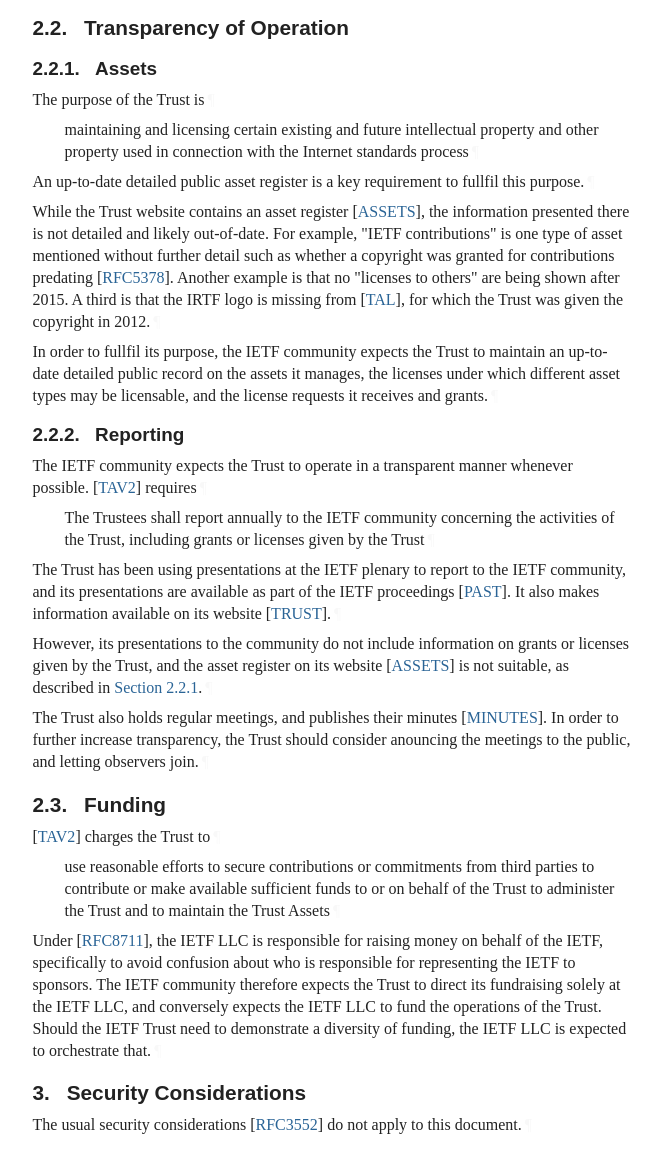
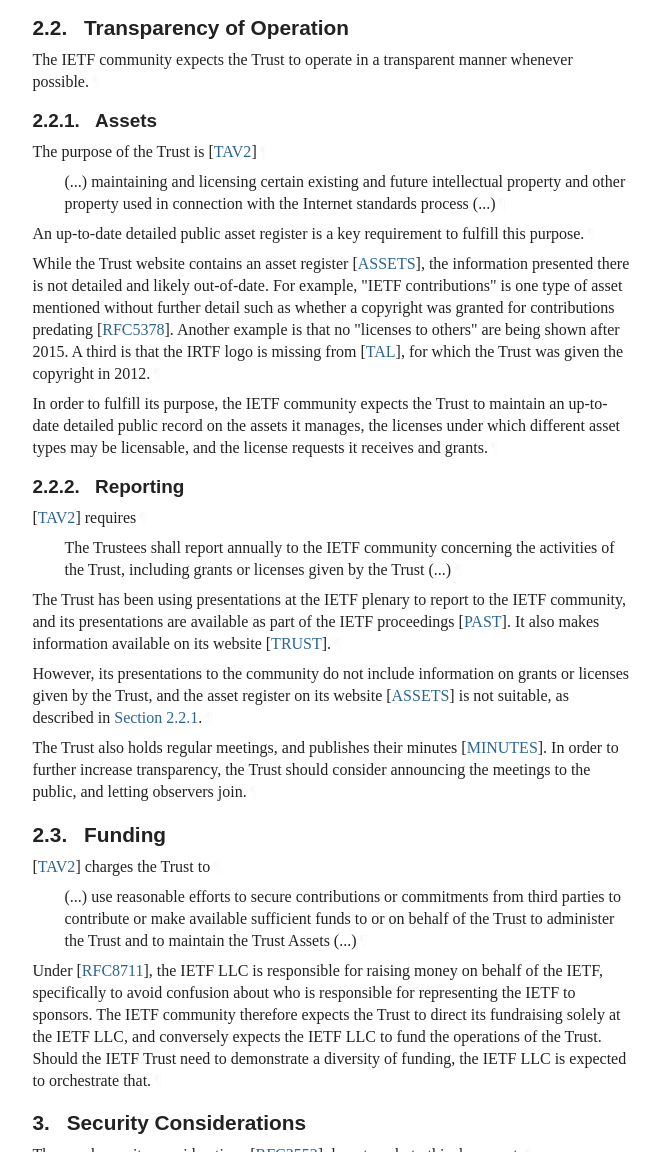
Before and after one commit to larseggert/ietf-and-trust, a plain HTML site: page draft-eggert-ietf-and-trust.html in a window 1280 px wide. Shown: the part 1987-3139 px from the top of the page, without its empty margins (92-753 px from the left). Drawn offline with Linux system fonts and the light colour scheme; a web font is replaced by a local one.

Commit message:
Script updating gh-pages from 97c1786. [ci skip]

```diff
--- a/draft-eggert-ietf-and-trust.html
+++ b/draft-eggert-ietf-and-trust.html
@@ -1223,12 +1223,12 @@
 Trust, and defines the purpose of the Trust as<a href="#section-2-1" class="pilcrow">¶</a></p>
 <ul class="normal ulEmpty">
 <li class="normal ulEmpty" id="section-2-2.1">
-          <p id="section-2-2.1.1">...the advancement of education and public interest by acquiring,
-    holding, maintaining and licensing certain existing and future
-    intellectual property and other property used in connection with
-    the Internet standards process and its administration, for the
-    advancement of the science and technology associated with the
-    Internet and related technology.<a href="#section-2-2.1.1" class="pilcrow">¶</a></p>
+          <p id="section-2-2.1.1">(...) the advancement of education and public interest by acquiring,
+ holding, maintaining and licensing certain existing and future
+ intellectual property and other property used in connection with the
+ Internet standards process and its administration, for the
+ advancement of the science and technology associated with the
+ Internet and related technology.<a href="#section-2-2.1.1" class="pilcrow">¶</a></p>
 </li>
       </ul>
 <p id="section-2-3">It also defines the powers, rights and obligations of the Trustees and
@@ -1284,21 +1284,23 @@
         <h3 id="name-transparency-of-operation">
 <a href="#section-2.2" class="section-number selfRef">2.2. </a><a href="#name-transparency-of-operation" class="section-name selfRef">Transparency of Operation</a>
         </h3>
+<p id="section-2.2-1">The IETF community expects the Trust to operate in a transparent
+manner whenever possible.<a href="#section-2.2-1" class="pilcrow">¶</a></p>
 <div id="assets">
 <section id="section-2.2.1">
           <h4 id="name-assets">
 <a href="#section-2.2.1" class="section-number selfRef">2.2.1. </a><a href="#name-assets" class="section-name selfRef">Assets</a>
           </h4>
-<p id="section-2.2.1-1">The purpose of the Trust is<a href="#section-2.2.1-1" class="pilcrow">¶</a></p>
+<p id="section-2.2.1-1">The purpose of the Trust is <span>[<a href="#TAV2" class="xref">TAV2</a>]</span><a href="#section-2.2.1-1" class="pilcrow">¶</a></p>
 <ul class="normal ulEmpty">
 <li class="normal ulEmpty" id="section-2.2.1-2.1">
-              <p id="section-2.2.1-2.1.1">maintaining and licensing certain existing and future intellectual
- property and other property used in connection with the Internet
- standards process<a href="#section-2.2.1-2.1.1" class="pilcrow">¶</a></p>
+              <p id="section-2.2.1-2.1.1">(...) maintaining and licensing certain existing and future
+ intellectual property and other property used in connection with the
+ Internet standards process (...)<a href="#section-2.2.1-2.1.1" class="pilcrow">¶</a></p>
 </li>
           </ul>
 <p id="section-2.2.1-3">An up-to-date detailed public asset register is a key requirement to
-fullfil this purpose.<a href="#section-2.2.1-3" class="pilcrow">¶</a></p>
+fulfill this purpose.<a href="#section-2.2.1-3" class="pilcrow">¶</a></p>
 <p id="section-2.2.1-4">While the Trust website contains an asset register <span>[<a href="#ASSETS" class="xref">ASSETS</a>]</span>, the
 information presented there is not detailed and likely out-of-date.
 For example, "IETF contributions" is one type of asset mentioned
@@ -1307,7 +1309,7 @@
 no "licenses to others" are being shown after 2015. A third is that
 the IRTF logo is missing from <span>[<a href="#TAL" class="xref">TAL</a>]</span>, for which the Trust was given
 the copyright in 2012.<a href="#section-2.2.1-4" class="pilcrow">¶</a></p>
-<p id="section-2.2.1-5">In order to fullfil its purpose, the IETF community expects the Trust
+<p id="section-2.2.1-5">In order to fulfill its purpose, the IETF community expects the Trust
 to maintain an up-to-date detailed public record on the assets it
 manages, the licenses under which different asset types may be
 licensable, and the license requests it receives and grants.<a href="#section-2.2.1-5" class="pilcrow">¶</a></p>
@@ -1318,13 +1320,12 @@
           <h4 id="name-reporting">
 <a href="#section-2.2.2" class="section-number selfRef">2.2.2. </a><a href="#name-reporting" class="section-name selfRef">Reporting</a>
           </h4>
-<p id="section-2.2.2-1">The IETF community expects the Trust to operate in a transparent
-manner whenever possible. <span>[<a href="#TAV2" class="xref">TAV2</a>]</span> requires<a href="#section-2.2.2-1" class="pilcrow">¶</a></p>
+<p id="section-2.2.2-1"><span>[<a href="#TAV2" class="xref">TAV2</a>]</span> requires<a href="#section-2.2.2-1" class="pilcrow">¶</a></p>
 <ul class="normal ulEmpty">
 <li class="normal ulEmpty" id="section-2.2.2-2.1">
               <p id="section-2.2.2-2.1.1">The Trustees shall report annually to the IETF community concerning
  the activities of the Trust, including grants or licenses given by
- the Trust<a href="#section-2.2.2-2.1.1" class="pilcrow">¶</a></p>
+ the Trust (...)<a href="#section-2.2.2-2.1.1" class="pilcrow">¶</a></p>
 </li>
           </ul>
 <p id="section-2.2.2-3">The Trust has been using presentations at the IETF plenary to report
@@ -1336,7 +1337,7 @@
 its website <span>[<a href="#ASSETS" class="xref">ASSETS</a>]</span> is not suitable, as described in <a href="#assets" class="xref">Section 2.2.1</a>.<a href="#section-2.2.2-4" class="pilcrow">¶</a></p>
 <p id="section-2.2.2-5">The Trust also holds regular meetings, and publishes their minutes
 <span>[<a href="#MINUTES" class="xref">MINUTES</a>]</span>. In order to further increase transparency, the Trust
-should consider anouncing the meetings to the public, and letting
+should consider announcing the meetings to the public, and letting
 observers join.<a href="#section-2.2.2-5" class="pilcrow">¶</a></p>
 </section>
 </div>
@@ -1350,10 +1351,10 @@
 <p id="section-2.3-1"><span>[<a href="#TAV2" class="xref">TAV2</a>]</span> charges the Trust to<a href="#section-2.3-1" class="pilcrow">¶</a></p>
 <ul class="normal ulEmpty">
 <li class="normal ulEmpty" id="section-2.3-2.1">
-            <p id="section-2.3-2.1.1">use reasonable efforts to secure contributions or commitments from
- third parties to contribute or make available sufficient funds to or
- on behalf of the Trust to administer the Trust and to maintain the
- Trust Assets<a href="#section-2.3-2.1.1" class="pilcrow">¶</a></p>
+            <p id="section-2.3-2.1.1">(...) use reasonable efforts to secure contributions or commitments
+ from third parties to contribute or make available sufficient funds
+ to or on behalf of the Trust to administer the Trust and to maintain
+ the Trust Assets (...)<a href="#section-2.3-2.1.1" class="pilcrow">¶</a></p>
 </li>
         </ul>
 <p id="section-2.3-3">Under <span>[<a href="#RFC8711" class="xref">RFC8711</a>]</span>, the IETF LLC is responsible for raising money on
```
Also changed, not shown: draft-eggert-ietf-and-trust.txt.
